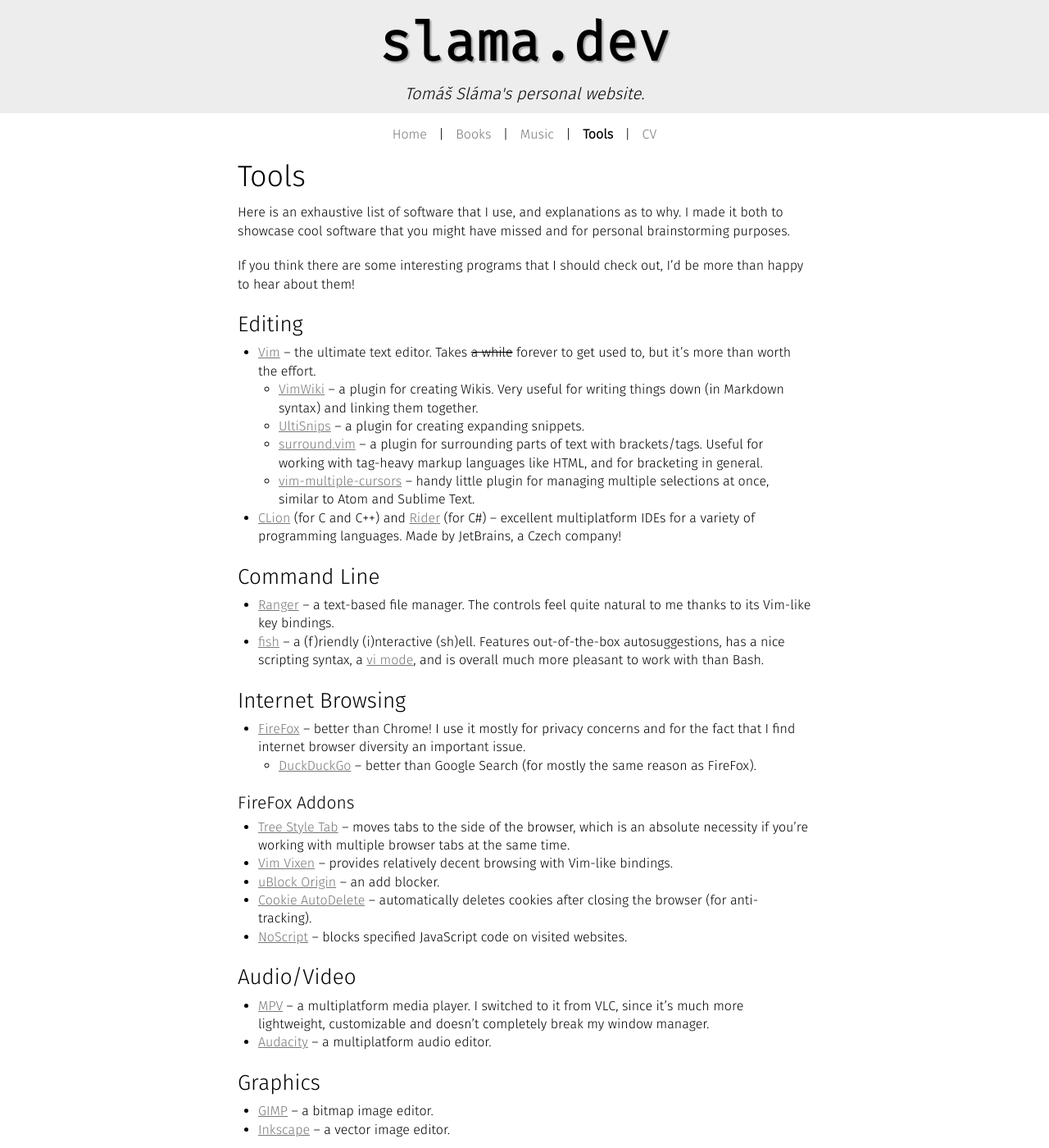
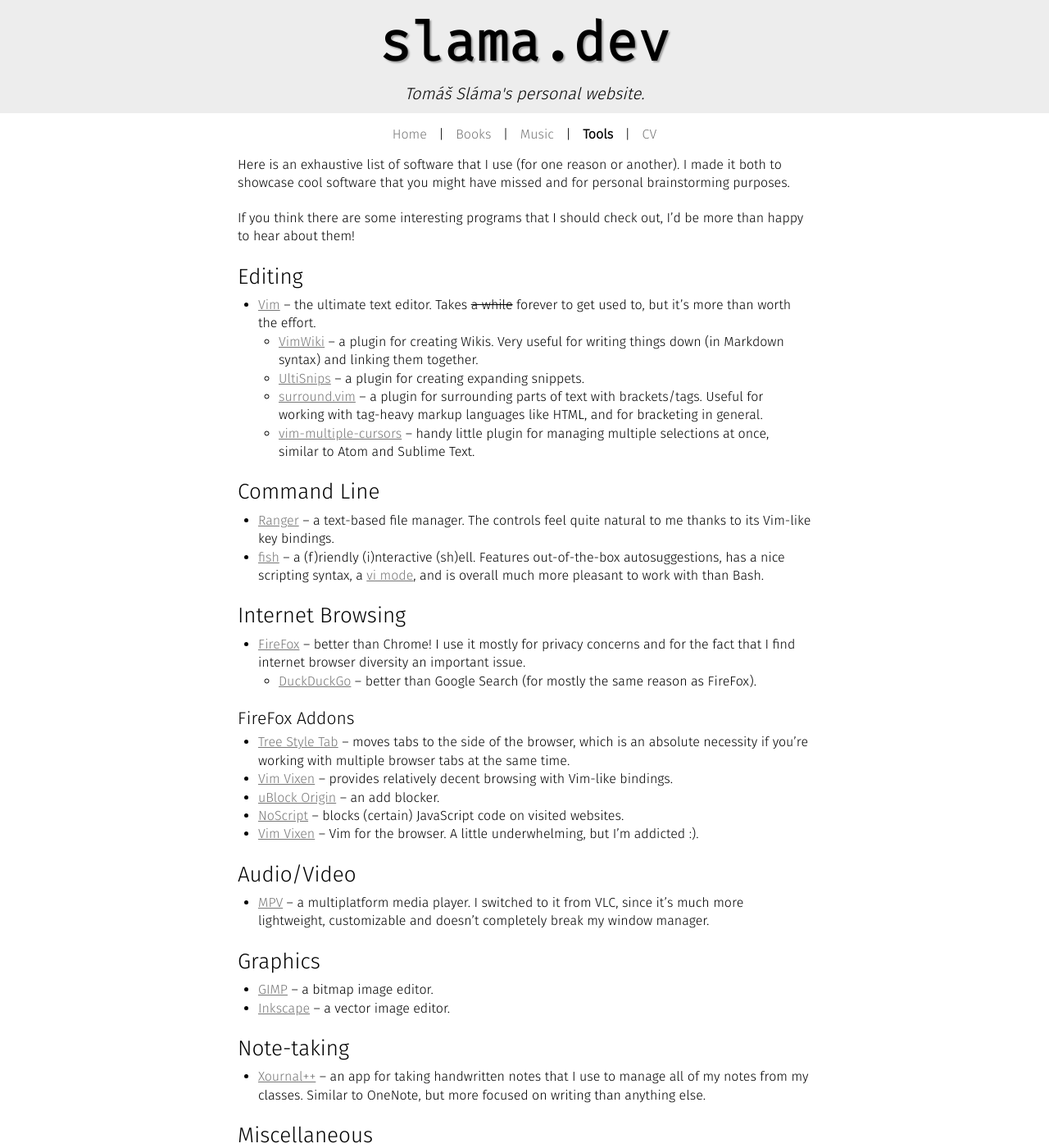
Before and after one commit to xiaoxiae/slama.dev, a Jekyll site: the page built from tools.md, in a window 1280 px wide and 1400 px high. Shown: the whole window at 82% size. Built offline with Jekyll 4.4.1, drawn with Linux system fonts in a browser that asks for light colours; some of the changed text lies outside the part shown.

Commit message:
update music and tools

```diff
--- a/tools.md
+++ b/tools.md
@@ -4,9 +4,7 @@
 order: 2
 ---
 
-## Tools
-
-Here is an exhaustive list of software that I use, and explanations as to why.
+Here is an exhaustive list of software that I use (for one reason or another).
 I made it both to showcase cool software that you might have missed and for personal brainstorming purposes.
 
 If you think there are some interesting programs that I should check out, I'd be more than happy to hear about them!
@@ -17,7 +15,6 @@
 	- [UltiSnips](https://github.com/sirver/UltiSnips) -- a plugin for creating expanding snippets.
 	- [surround.vim](https://github.com/tpope/vim-surround) -- a plugin for surrounding parts of text with brackets/tags. Useful for working with tag-heavy markup languages like HTML, and for bracketing in general.
 	- [vim-multiple-cursors](https://github.com/terryma/vim-multiple-cursors) -- handy little plugin for managing multiple selections at once, similar to Atom and Sublime Text.
-- [CLion](https://www.jetbrains.com/clion/) (for C and C++) and [Rider](https://www.jetbrains.com/rider/) (for C#) -- excellent multiplatform IDEs for a variety of programming languages. Made by JetBrains, a Czech company!
 
 ### Command Line
 - [Ranger](https://wiki.archlinux.org/index.php/Ranger) -- a text-based file manager. The controls feel quite natural to me thanks to its Vim-like key bindings.
@@ -32,19 +29,18 @@
 - [Vim Vixen](https://addons.mozilla.org/en-US/firefox/addon/vim-vixen/) -- provides relatively decent browsing with Vim-like bindings.
 
 - [uBlock Origin](https://addons.mozilla.org/en-US/firefox/addon/ublock-origin/) -- an add blocker.
-- [Cookie AutoDelete](https://addons.mozilla.org/en-US/firefox/addon/cookie-autodelete/) -- automatically deletes cookies after closing the browser (for anti-tracking).
-- [NoScript](https://addons.mozilla.org/en-US/firefox/addon/noscript/) -- blocks specified JavaScript code on visited websites.
+- [NoScript](https://addons.mozilla.org/en-US/firefox/addon/noscript/) -- blocks (certain) JavaScript code on visited websites.
+- [Vim Vixen](https://addons.mozilla.org/en-US/firefox/addon/vim-vixen/) -- Vim for the browser. A little underwhelming, but I'm addicted :).
 
 ### Audio/Video
 - [MPV](https://www.videolan.org/vlc/) -- a multiplatform media player. I switched to it from VLC, since it's much more lightweight, customizable and doesn't completely break my window manager.
-- [Audacity](https://www.audacityteam.org/) -- a multiplatform audio editor.
 
 ### Graphics
 - [GIMP](https://www.gimp.org/) -- a bitmap image editor.
 - [Inkscape](https://inkscape.org/) -- a vector image editor.
 
 ### Note-taking
-- [Xournal++](https://github.com/xournalpp/xournalpp) -- an app for taking handwritten notes that I use to manage all of my notes from my classes. Similar to OneNote, but perhaps not as polished.
+- [Xournal++](https://github.com/xournalpp/xournalpp) -- an app for taking handwritten notes that I use to manage all of my notes from my classes. Similar to OneNote, but more focused on writing than anything else.
 
 ### Miscellaneous
 - [i3wm](https://i3wm.org/) -- an awesome tiling window manager that I use on my Arch Linux laptop.
```
Also changed, not shown: music.md (+0 -2 lines).
